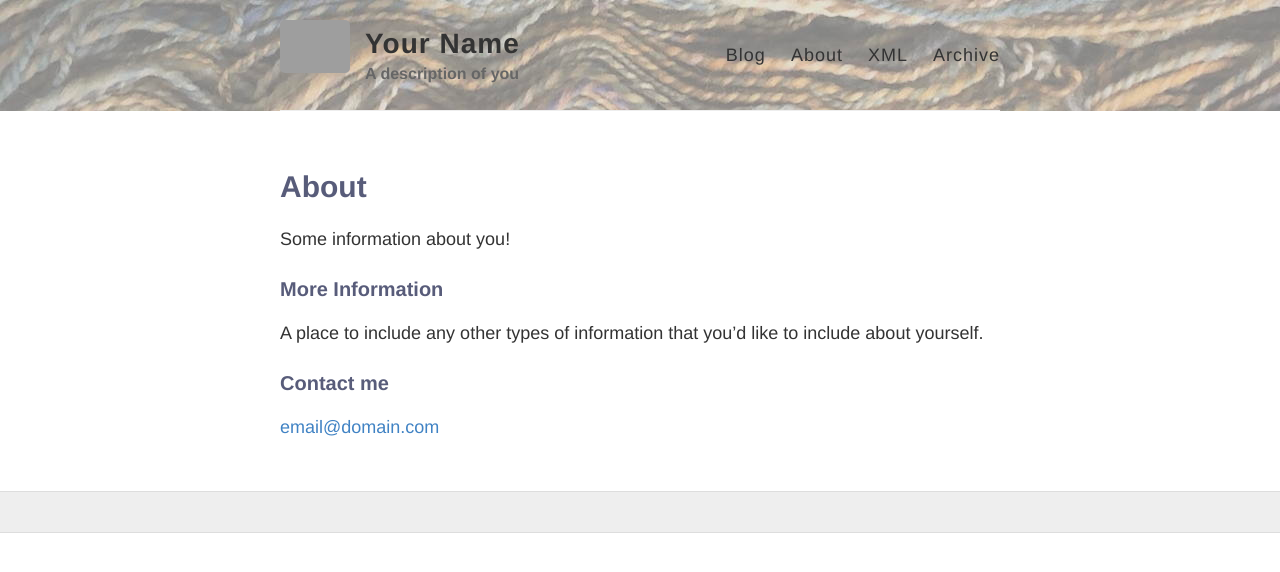
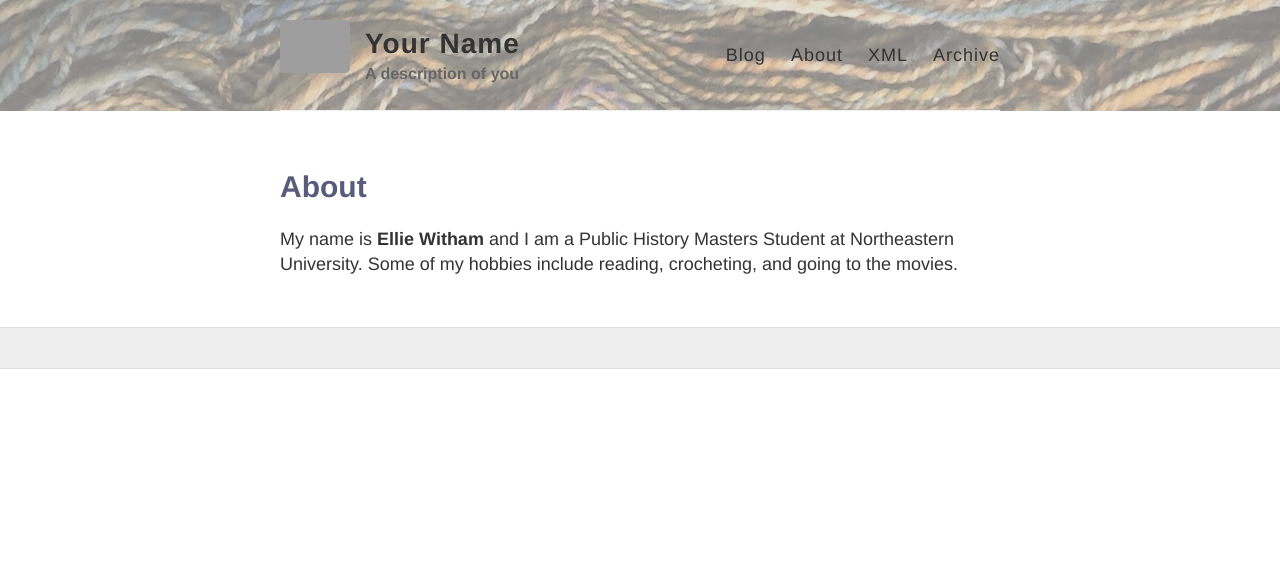
Before and after one commit to elliew1211/elliew1211.github.io, a Jekyll site: the page built from about.md, in a window 1280 px wide. Shown: the top 572 px of the page. Built offline with Jekyll 4.4.1, drawn with Linux system fonts in a browser that asks for light colours; grey boxes are pictures that could not be loaded.

Commit message:
update about

```diff
--- a/about.md
+++ b/about.md
@@ -4,12 +4,4 @@ title: About
 permalink: /about/
 ---
 
-Some information about you!
-
-### More Information
-
-A place to include any other types of information that you'd like to include about yourself.
-
-### Contact me
-
-[email@domain.com](mailto:email@domain.com)
+My name is **Ellie Witham** and I am a Public History Masters Student at Northeastern University. Some of my hobbies include reading, crocheting, and going to the movies.
```
